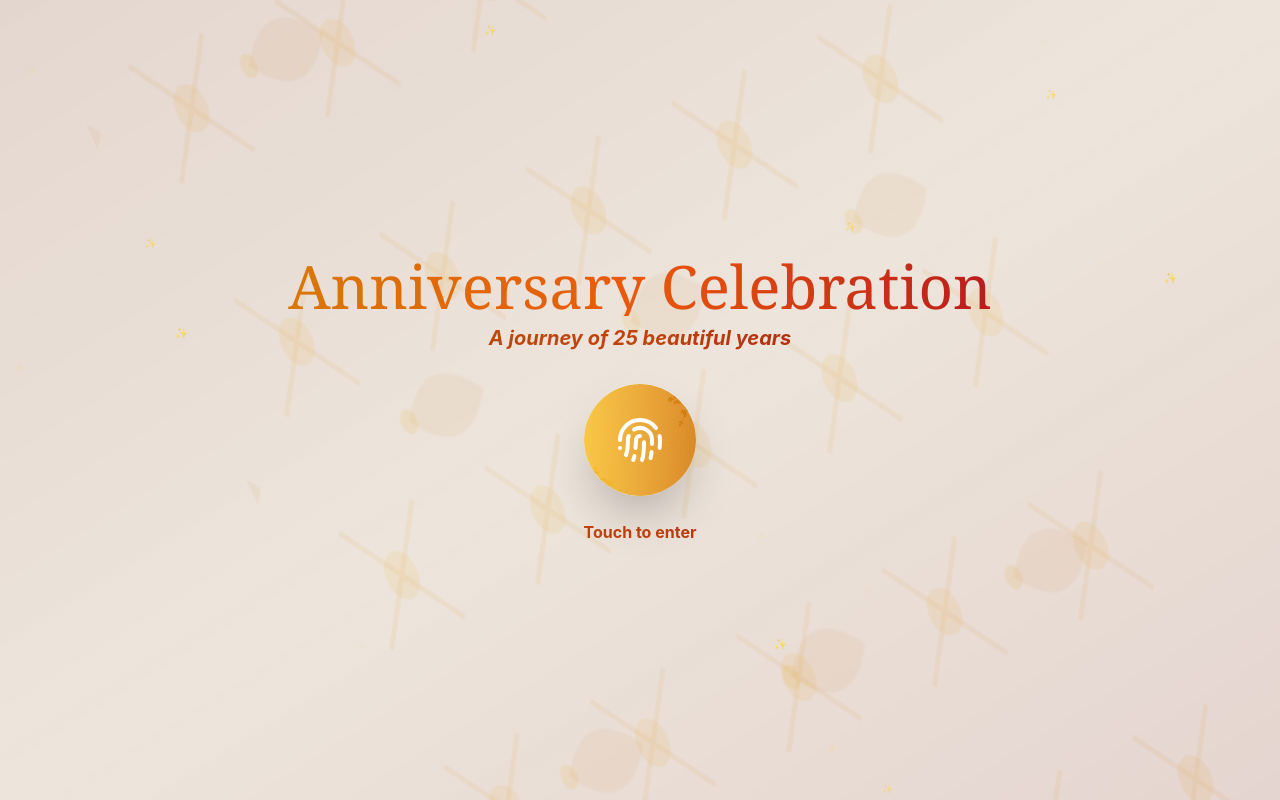
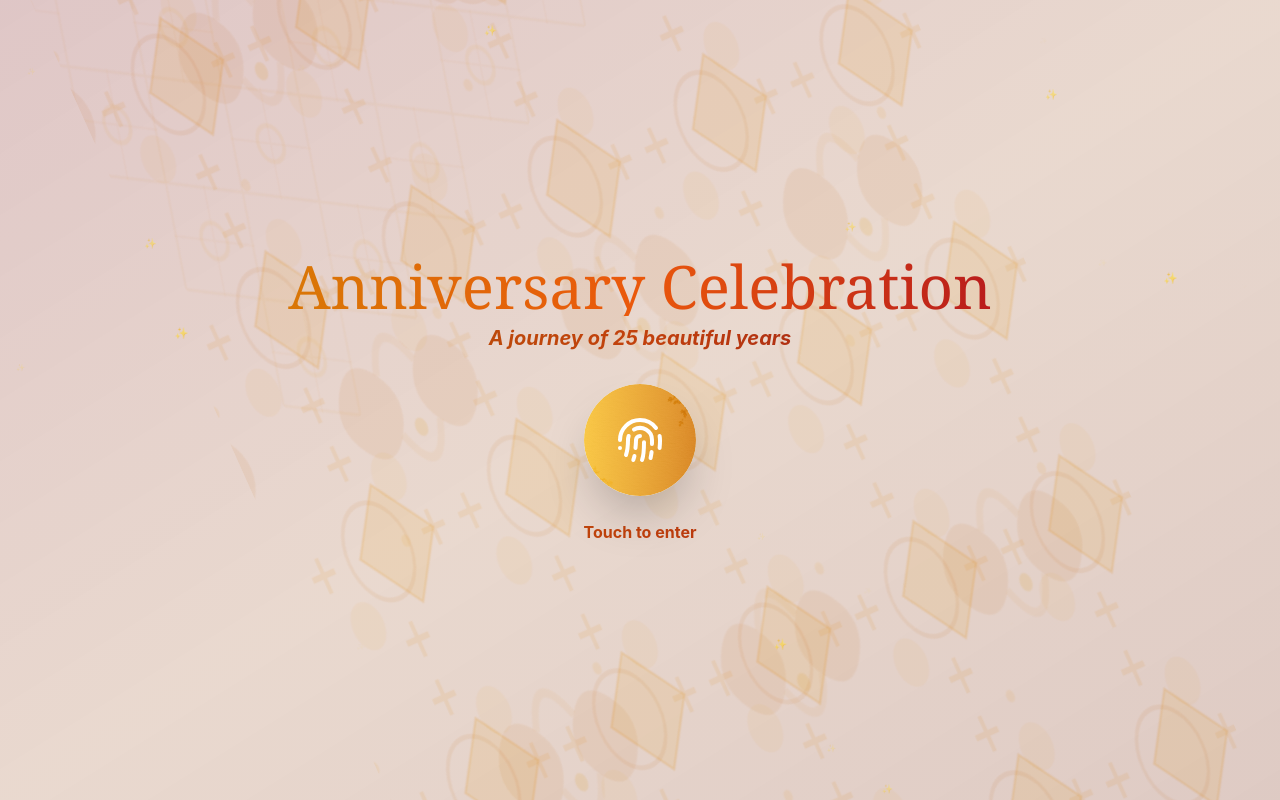
Before and after one commit to Nipunta/weddinganniversary, a React (Vite) app: page / in a window 1280 px wide. Built offline with nearby package versions, Linux system fonts and the light colour scheme.

Commit message:
Enhance patterns and remove specified text

```diff
--- a/src/components/EntrancePage.tsx
+++ b/src/components/EntrancePage.tsx
@@ -55,23 +55,47 @@ const EntrancePage: React.FC<EntrancePageProps> = ({ onEnter }) => {
     <div className="min-h-screen relative overflow-hidden">
       {/* Moving SVG Pattern Background */}
       <div className="absolute inset-0">
-        <svg className="absolute inset-0 w-full h-full animate-flowing-pattern" viewBox="0 0 100 100" preserveAspectRatio="none">
+        <svg className="absolute inset-0 w-full h-full animate-flowing-pattern" viewBox="0 0 200 200" preserveAspectRatio="none">
           <defs>
-            <pattern id="elegantPattern" x="0" y="0" width="20" height="20" patternUnits="userSpaceOnUse">
-              <circle cx="10" cy="10" r="2" fill="rgba(251, 191, 36, 0.1)" />
-              <path d="M5,5 L15,15 M15,5 L5,15" stroke="rgba(245, 158, 11, 0.08)" strokeWidth="0.5" />
+            <pattern id="royalMotif" x="0" y="0" width="40" height="40" patternUnits="userSpaceOnUse">
+              {/* Central ornate diamond */}
+              <path d="M20,5 L30,15 L20,25 L10,15 Z" fill="rgba(251, 191, 36, 0.12)" stroke="rgba(245, 158, 11, 0.15)" strokeWidth="0.5"/>
+              {/* Interlocking circles */}
+              <circle cx="20" cy="20" r="8" fill="none" stroke="rgba(217, 119, 6, 0.08)" strokeWidth="0.8"/>
+              <circle cx="10" cy="10" r="4" fill="rgba(251, 191, 36, 0.06)"/>
+              <circle cx="30" cy="30" r="4" fill="rgba(251, 191, 36, 0.06)"/>
+              {/* Decorative crosses */}
+              <path d="M20,2 L20,8 M17,5 L23,5" stroke="rgba(245, 158, 11, 0.1)" strokeWidth="1"/>
+              <path d="M20,32 L20,38 M17,35 L23,35" stroke="rgba(245, 158, 11, 0.1)" strokeWidth="1"/>
+              <path d="M2,20 L8,20 M5,17 L5,23" stroke="rgba(245, 158, 11, 0.1)" strokeWidth="1"/>
+              <path d="M32,20 L38,20 M35,17 L35,23" stroke="rgba(245, 158, 11, 0.1)" strokeWidth="1"/>
             </pattern>
-            <pattern id="floralMotif" x="0" y="0" width="30" height="30" patternUnits="userSpaceOnUse">
-              <path d="M15,5 Q20,10 15,15 Q10,10 15,5 Z" fill="rgba(217, 119, 6, 0.06)" />
-              <circle cx="15" cy="15" r="1" fill="rgba(251, 191, 36, 0.12)" />
+            <pattern id="ornateFloral" x="0" y="0" width="60" height="60" patternUnits="userSpaceOnUse">
+              {/* Central floral motif */}
+              <path d="M30,15 Q35,20 30,25 Q25,30 20,25 Q15,20 20,15 Q25,10 30,15 Z" fill="rgba(217, 119, 6, 0.08)"/>
+              <path d="M30,35 Q35,40 30,45 Q25,50 20,45 Q15,40 20,35 Q25,30 30,35 Z" fill="rgba(217, 119, 6, 0.08)"/>
+              {/* Connecting vine patterns */}
+              <path d="M30,25 Q40,30 30,35" stroke="rgba(245, 158, 11, 0.06)" strokeWidth="1.5" fill="none"/>
+              <path d="M20,25 Q10,30 20,35" stroke="rgba(245, 158, 11, 0.06)" strokeWidth="1.5" fill="none"/>
+              {/* Small decorative dots */}
+              <circle cx="30" cy="30" r="1.5" fill="rgba(251, 191, 36, 0.15)"/>
+              <circle cx="15" cy="15" r="1" fill="rgba(251, 191, 36, 0.1)"/>
+              <circle cx="45" cy="45" r="1" fill="rgba(251, 191, 36, 0.1)"/>
+            </pattern>
+            <pattern id="geometricLace" x="0" y="0" width="25" height="25" patternUnits="userSpaceOnUse">
+              {/* Lace-like geometric pattern */}
+              <path d="M12.5,0 L25,12.5 L12.5,25 L0,12.5 Z" fill="none" stroke="rgba(245, 158, 11, 0.05)" strokeWidth="0.5"/>
+              <circle cx="12.5" cy="12.5" r="3" fill="none" stroke="rgba(251, 191, 36, 0.08)" strokeWidth="0.8"/>
+              <path d="M6,6 L19,19 M19,6 L6,19" stroke="rgba(217, 119, 6, 0.04)" strokeWidth="0.3"/>
             </pattern>
           </defs>
-          <rect width="100%" height="100%" fill="url(#elegantPattern)" className="animate-pattern-drift" />
-          <rect width="100%" height="100%" fill="url(#floralMotif)" className="animate-pattern-float" />
+          <rect width="100%" height="100%" fill="url(#royalMotif)" className="animate-pattern-drift" />
+          <rect width="100%" height="100%" fill="url(#ornateFloral)" className="animate-pattern-float" />
+          <rect width="100%" height="100%" fill="url(#geometricLace)" className="animate-flowing-pattern" />
         </svg>
 
         {/* Gradient Overlay */}
-        <div className="absolute inset-0 bg-gradient-to-br from-amber-900/20 via-yellow-800/15 to-orange-900/20"></div>
+        <div className="absolute inset-0 bg-gradient-to-br from-red-900/25 via-amber-800/20 to-orange-900/25"></div>
       </div>
 
       {/* Floating Sparkles */}
```
